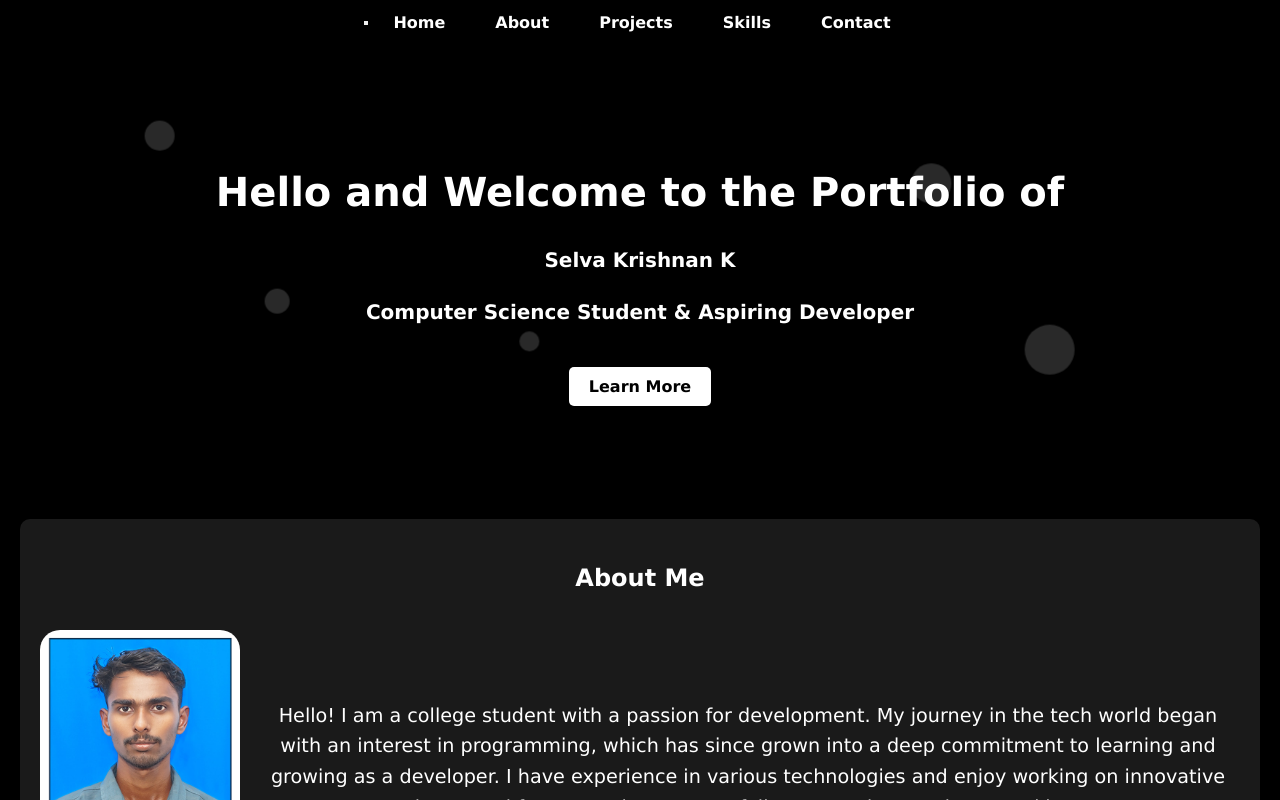
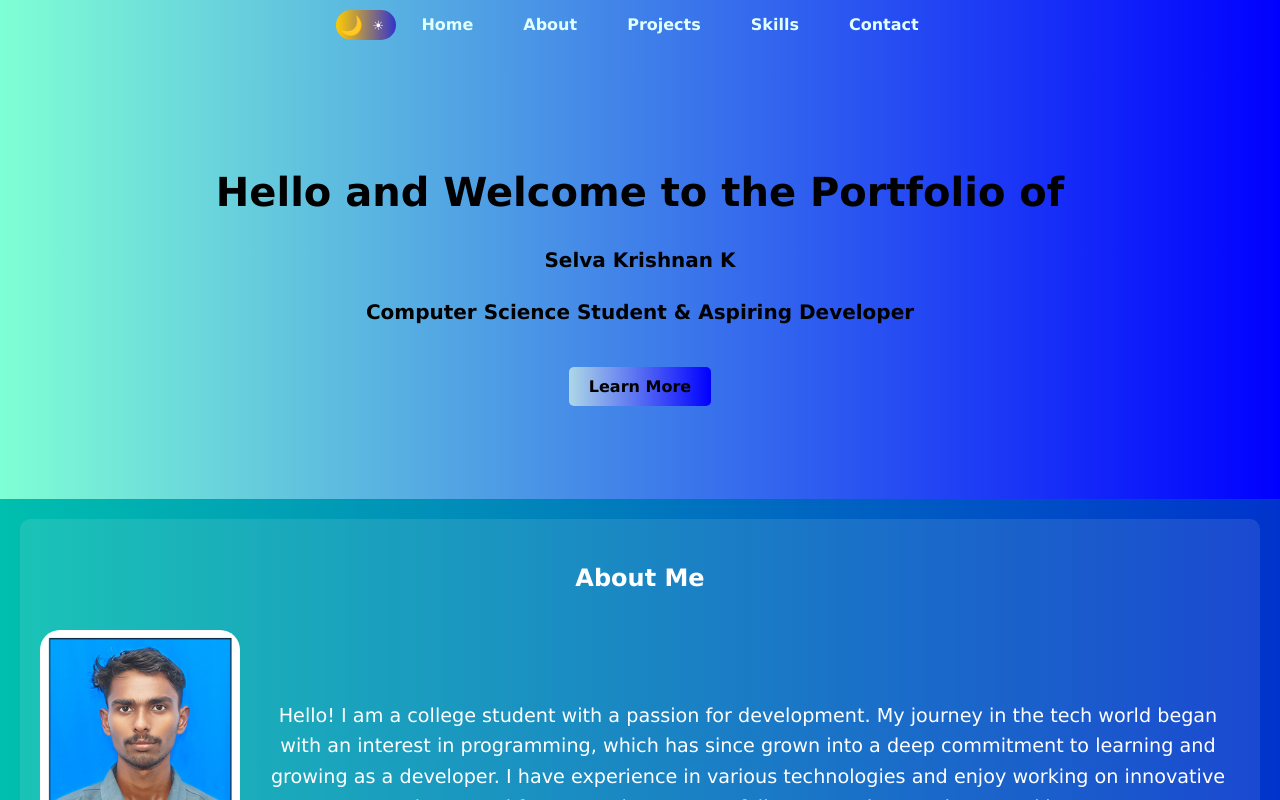
Before and after one commit to Selvakrishnan1103/portfolio, a plain HTML site: page index.html in a window 1280 px wide. Both pictures are taken after a click on the button 366 px from the left and 22 px from the top of the page. Shown: the top 800 px of the page. Drawn offline with Linux system fonts and the light colour scheme.

Commit message:
Update styles.css

```diff
--- a/styles.css
+++ b/styles.css
@@ -14,10 +14,25 @@ body {
     padding-top: 60px; /* For fixed header */
 }
 
-/* Header and Navigation */
-header {
+body.dark-theme {
+    background-color: #1a1a1a; /* Dark background */
+    color: #e0e0e0; /* Light text */
+}
+body.light-theme {
+    background: linear-gradient(to left, #0033cc, #00bfae);
+    color: #ffffff;
+}
+body.dark-theme header{
     background-color: rgba(0, 0, 0, 0.9); /* Slightly transparent black background */
     color: #fff;
+}
+body.light-theme header{
+    background: linear-gradient(to right , aquamarine , blue);
+    color : #ffffff;
+}
+
+header {
+
     padding: 10px 0;
     position: fixed;
     width: 100%;
@@ -41,19 +56,26 @@ nav {
 .menu li {
     margin: 0 15px;
 }
-
+body.dark-theme .menu a{
+    color:#fff;
+}
+body.light-theme .menu a{
+    color:#e0ffff;
+}
 .menu a {
-    color: #fff;
     text-decoration: none;
     font-weight: bold;
     padding: 10px;
 }
 
-.menu a:hover {
+body.dark-theme .menu a:hover {
     color: black;
     background-color: white;
 }
-
+body.light-theme .menu a:hover {
+    color: white;
+    background-color: black;
+}
 .menu-toggle {
     display: none;
     flex-direction: column;
@@ -115,11 +137,17 @@ nav {
 }
 
 /* Hero Section */
+body.dark-theme .hero{
+    color: #fff;
+    background: rgba(0, 0, 0, 0.8);
+}
+body.light-theme .hero{
+    color: black;
+    background: linear-gradient(to right , aquamarine , blue);
+}
 .hero {
     text-align: center;
     padding: 100px 20px;
-    color: #fff;
-    background: rgba(0, 0, 0, 0.8); /* Dark overlay */
     position: relative;
 }
 
@@ -134,10 +162,15 @@ nav {
     font-size: 20px;
     font-weight: bold;
 }
-
-.hero .cta {
+body.dark-theme .hero .cta{
     background: #fff;
     color: #000;
+}
+body.light-theme .hero .cta{
+    background: linear-gradient(to right ,lightblue, blue );
+    color: black ;
+}
+.hero .cta {
     padding: 10px 20px;
     text-decoration: none;
     font-weight: bold;
@@ -209,6 +242,9 @@ nav {
     margin-bottom: 20px;
 }
 
+#highlights p {
+    font-size: 1.2em;
+}
 .project-teasers {
     display: flex;
     justify-content: space-around;
@@ -219,7 +255,7 @@ nav {
     width: 30%;
     background: rgba(255, 255, 255, 0.1); /* Slightly transparent white background */
     margin: 10px;
-    padding: 20px;
+    padding: 10px;
     border-radius: 10px;
     box-shadow: 0 0 10px rgba(255, 255, 255, 0.1);
     text-align:center;
@@ -290,14 +326,21 @@ nav {
 #contact-info p {
     font-size: 1.2em;
 }
-#contact-info a {
+body.dark-theme #contact-info a{
     color: aquamarine;
 }
-
-/* Footer */
-footer {
+body.light-theme #contact-info a{
+    color: aqua ;
+}
+body.dark-theme footer{
     background-color: rgba(0, 0, 0, 0.9); /* Slightly transparent black background */
     color: #fff;
+}
+body.light-theme footer{
+    background: linear-gradient(to right , aquamarine , blue);
+    color: #ffffff;
+}
+footer {
     text-align: center;
     padding: 10px 0;
     position: relative;
@@ -317,10 +360,15 @@ footer {
     z-index: -1;
 }
 
+body.dark-theme .dot{
+    background-color: #fff;
+}
+body.light-theme .dot{
+    background-color: blue;
+}
 .dot {
     position: absolute;
     border-radius: 50%;
-    background-color: #fff;
     opacity: 0.8;
     animation: moveDots 5s linear infinite;
 }
@@ -342,7 +390,12 @@ footer {
         transform: translateX(0) translateY(0);
     }
 }
-/* About Me Section */
+body.dark-theme .abouts-container {
+    background-color: #000;
+}
+body.light-theme .abouts-container {
+    background: linear-gradient(to left, #0033cc, #00bfae);
+}
 .abouts-container {
     display: flex;
     align-items: center;
@@ -350,7 +403,6 @@ footer {
     flex-wrap: wrap;
     padding: 40px 20px;
     margin: 20px;
-    background: black; /* Slightly transparent white background */
     border-radius: 10px;
     text-align: center;
     position: relative;
@@ -396,7 +448,12 @@ footer {
     position: relative;
     font-size: large;
 }
-
+body.dark-theme .content-container a{
+    color: aquamarine;
+}
+body.light-theme .content-container a{
+    color: aqua;
+}
 /* Responsive Adjustments */
 @media (max-width: 768px) {
     .abouts-container {
@@ -420,11 +477,16 @@ footer {
 .content-container ul {
     list-style: none;
 }
+body.dark-theme .hero1{
+    background: rgba(0, 0, 0, 0.8); /* Dark overlay */
+}
+body.light-theme .hero1{
+    background: linear-gradient(to left, #0033cc, #00bfae);
+}
 .hero1 {
     text-align: center;
     padding: 100px 20px;
     color: #fff;
-    background: rgba(0, 0, 0, 0.8); /* Dark overlay */
     position: relative;
 }
 
@@ -677,3 +739,44 @@ footer {
 .hidden {
     display: none;
 }
+#modeToggle {
+    display: flex;
+    align-items: center;
+    justify-content: center;
+    width: 60px;
+    height: 30px;
+    border: none;
+    border-radius: 15px;
+    background: linear-gradient(to right, #ffcc00, #3333cc);
+    position: relative;
+    cursor: pointer;
+    transition: background 0.3s;
+}
+
+#modeToggle::before {
+    content: '☀';
+    position: absolute;
+    left: 10px;
+    font-size: 1.2em;
+    color: #fff;
+    transition: left 0.3s, transform 0.3s;
+}
+
+#modeToggle::after {
+    content: '🌙';
+    position: absolute;
+    right: 10px;
+    font-size: 1.2em;
+    color: #fff;
+    transition: right 0.3s, transform 0.3s;
+}
+
+body.dark-theme #modeToggle::before {
+    left: 35px;
+    transform: scale(0.8);
+}
+
+body.dark-theme #modeToggle::after {
+    right: 35px;
+    transform: scale(1.2);
+}
```
